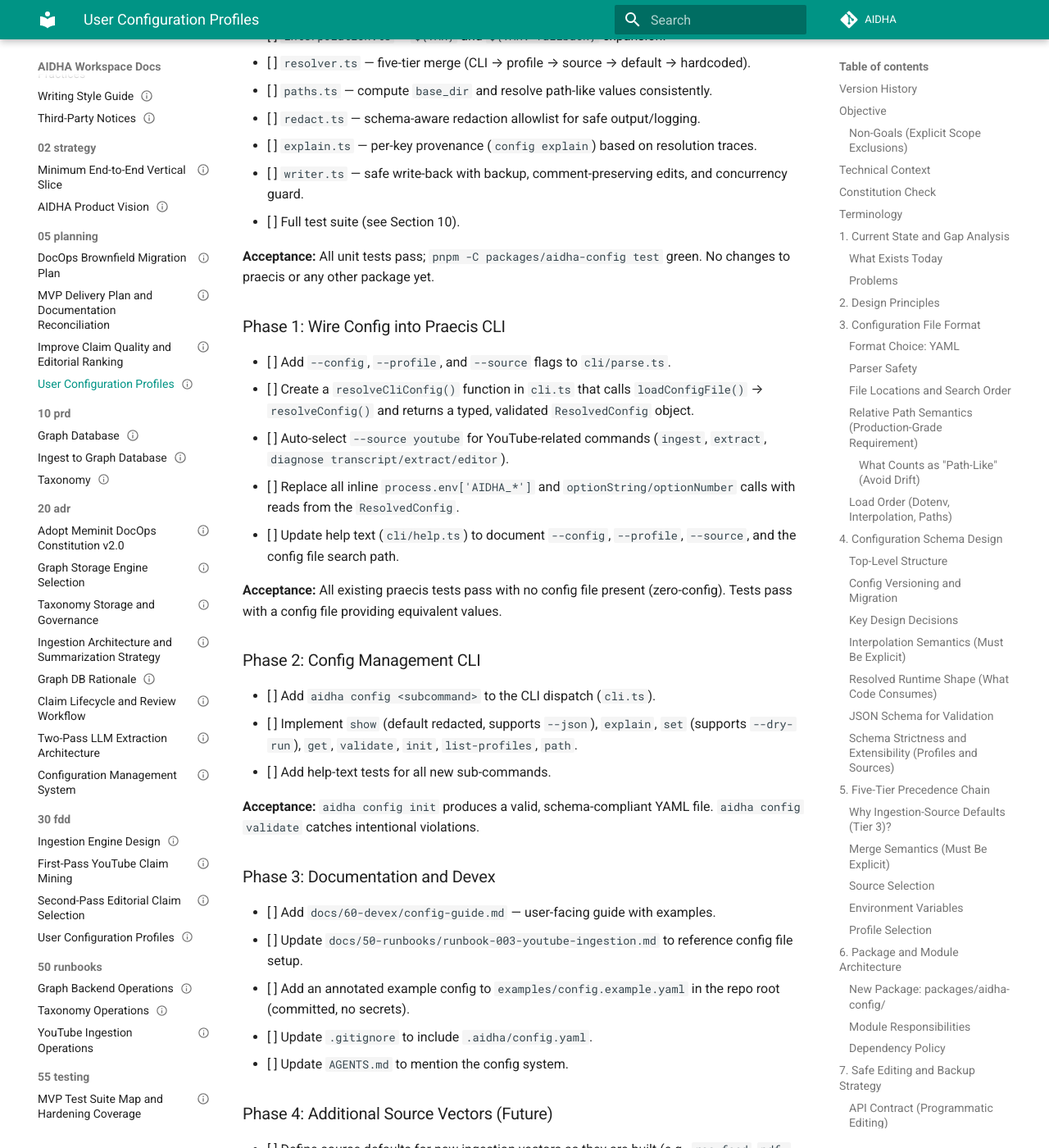
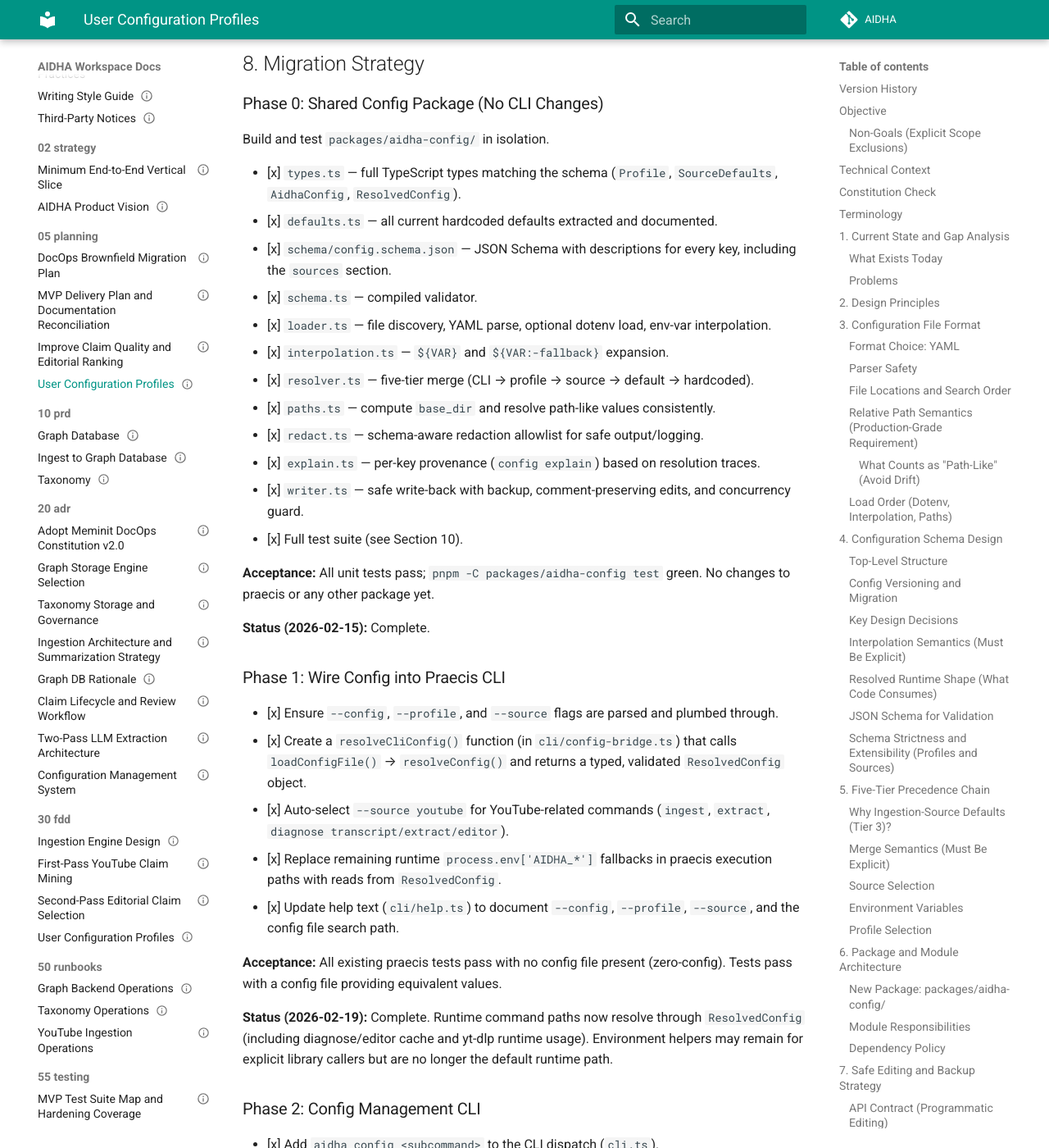
Before and after one commit to GitCmurf/AIDHA, an MkDocs documentation site: the page built from docs/05-planning/plan-005-user-configuration-profiles.md, in a window 1280 px wide and 1400 px high, scrolled down 17771 px. Shown: the whole window at 82% size. Built offline with MkDocs 1.6.1 and Material for MkDocs 9.7.7, drawn with Linux system fonts in a browser that asks for light colours; comment, search, counter and statistics services are not loaded; the version menu is left out; some of the changed text lies outside the part shown.

Commit message:
feat: implement phase 2B and add meminit check

```diff
--- a/docs/05-planning/plan-005-user-configuration-profiles.md
+++ b/docs/05-planning/plan-005-user-configuration-profiles.md
@@ -2,8 +2,8 @@
 document_id: AIDHA-PLAN-005
 owner: Repo Maintainers
 status: Draft
-version: "0.5"
-last_updated: 2026-02-14
+version: "0.9"
+last_updated: 2026-02-19
 title: User Configuration Profiles
 type: PLAN
 docops_version: "2.0"
@@ -15,8 +15,8 @@
 > **Owner:** Repo Maintainers
 > **Approvers:** —
 > **Status:** Draft
-> **Version:** 0.5
-> **Last Updated:** 2026-02-14
+> **Version:** 0.9
+> **Last Updated:** 2026-02-19
 > **Type:** PLAN
 
 # User Configuration Profiles
@@ -30,6 +30,10 @@
 | 0.3     | 2026-02-10 | AI     | Harden for production-grade config: path semantics, safe writes, `.env`, explainability, and strict-but-extensible schema. | — | Draft | — |
 | 0.4     | 2026-02-10 | AI     | Clarify dotenv/base_dir order, schema strictness for maps, path-like annotations, and decision consequences. | — | Draft | — |
 | 0.5     | 2026-02-14 | AI     | Document additionalProperties conversion behavior for config mutation. | — | Draft | — |
+| 0.6     | 2026-02-15 | AI     | Mark completed phases and record remaining gaps.                  | —         | Draft  | —         |
+| 0.7     | 2026-02-15 | AI     | Complete Phase 3 documentation items.                             | —         | Draft  | —         |
+| 0.8     | 2026-02-15 | AI     | Add scoped meminit check helper.                                 | —         | Draft  | —         |
+| 0.9     | 2026-02-19 | AI     | Close remaining Phase 1 runtime env fallback gaps in praecis runtime paths. | — | Draft | — |
 
 ## Objective
 
@@ -718,68 +722,84 @@
 
 Build and test `packages/aidha-config/` in isolation.
 
-- [ ] `types.ts` — full TypeScript types matching the schema (`Profile`,
+- [x] `types.ts` — full TypeScript types matching the schema (`Profile`,
       `SourceDefaults`, `AidhaConfig`, `ResolvedConfig`).
-- [ ] `defaults.ts` — all current hardcoded defaults extracted and documented.
-- [ ] `schema/config.schema.json` — JSON Schema with descriptions for every key,
+- [x] `defaults.ts` — all current hardcoded defaults extracted and documented.
+- [x] `schema/config.schema.json` — JSON Schema with descriptions for every key,
       including the `sources` section.
-- [ ] `schema.ts` — compiled validator.
-- [ ] `loader.ts` — file discovery, YAML parse, optional dotenv load, env-var interpolation.
-- [ ] `interpolation.ts` — `${VAR}` and `${VAR:-fallback}` expansion.
-- [ ] `resolver.ts` — five-tier merge (CLI → profile → source → default → hardcoded).
-- [ ] `paths.ts` — compute `base_dir` and resolve path-like values consistently.
-- [ ] `redact.ts` — schema-aware redaction allowlist for safe output/logging.
-- [ ] `explain.ts` — per-key provenance (`config explain`) based on resolution traces.
-- [ ] `writer.ts` — safe write-back with backup, comment-preserving edits, and concurrency guard.
-- [ ] Full test suite (see Section 10).
+- [x] `schema.ts` — compiled validator.
+- [x] `loader.ts` — file discovery, YAML parse, optional dotenv load, env-var interpolation.
+- [x] `interpolation.ts` — `${VAR}` and `${VAR:-fallback}` expansion.
+- [x] `resolver.ts` — five-tier merge (CLI → profile → source → default → hardcoded).
+- [x] `paths.ts` — compute `base_dir` and resolve path-like values consistently.
+- [x] `redact.ts` — schema-aware redaction allowlist for safe output/logging.
+- [x] `explain.ts` — per-key provenance (`config explain`) based on resolution traces.
+- [x] `writer.ts` — safe write-back with backup, comment-preserving edits, and concurrency guard.
+- [x] Full test suite (see Section 10).
 
 **Acceptance:** All unit tests pass; `pnpm -C packages/aidha-config test` green.
 No changes to praecis or any other package yet.
 
+**Status (2026-02-15):** Complete.
+
 ### Phase 1: Wire Config into Praecis CLI
 
-- [ ] Add `--config`, `--profile`, and `--source` flags to `cli/parse.ts`.
-- [ ] Create a `resolveCliConfig()` function in `cli.ts` that calls
+- [x] Ensure `--config`, `--profile`, and `--source` flags are parsed and plumbed through.
+- [x] Create a `resolveCliConfig()` function (in `cli/config-bridge.ts`) that calls
       `loadConfigFile()` → `resolveConfig()` and returns a typed, validated
       `ResolvedConfig` object.
-- [ ] Auto-select `--source youtube` for YouTube-related commands (`ingest`,
+- [x] Auto-select `--source youtube` for YouTube-related commands (`ingest`,
       `extract`, `diagnose transcript/extract/editor`).
-- [ ] Replace all inline `process.env['AIDHA_*']` and `optionString/optionNumber`
-      calls with reads from the `ResolvedConfig`.
-- [ ] Update help text (`cli/help.ts`) to document `--config`, `--profile`,
+- [x] Replace remaining runtime `process.env['AIDHA_*']` fallbacks in praecis
+      execution paths with reads from `ResolvedConfig`.
+- [x] Update help text (`cli/help.ts`) to document `--config`, `--profile`,
       `--source`, and the config file search path.
 
 **Acceptance:** All existing praecis tests pass with no config file present
 (zero-config). Tests pass with a config file providing equivalent values.
 
+**Status (2026-02-19):** Complete. Runtime command paths now resolve through
+`ResolvedConfig` (including diagnose/editor cache and yt-dlp runtime usage).
+Environment helpers may remain for explicit library callers but are no longer
+the default runtime path.
+
 ### Phase 2: Config Management CLI
 
-- [ ] Add `aidha config <subcommand>` to the CLI dispatch (`cli.ts`).
-- [ ] Implement `show` (default redacted, supports `--json`), `explain`, `set`
+- [x] Add `aidha config <subcommand>` to the CLI dispatch (`cli.ts`).
+- [x] Implement `show` (default redacted, supports `--json`), `explain`, `set`
       (supports `--dry-run`), `get`, `validate`, `init`, `list-profiles`, `path`.
-- [ ] Add help-text tests for all new sub-commands.
+- [x] Add help-text tests for all new sub-commands.
 
 **Acceptance:** `aidha config init` produces a valid, schema-compliant YAML file.
 `aidha config validate` catches intentional violations.
 
+**Status (2026-02-15):** Complete.
+
 ### Phase 3: Documentation and Devex
 
-- [ ] Add `docs/60-devex/config-guide.md` — user-facing guide with examples.
-- [ ] Update `docs/50-runbooks/runbook-003-youtube-ingestion.md` to reference
+- [x] Add `docs/60-devex/config-guide.md` — user-facing guide with examples.
+- [x] Update `docs/50-runbooks/runbook-003-youtube-ingestion.md` to reference
       config file setup.
-- [ ] Add an annotated example config to `examples/config.example.yaml` in the
+- [x] Add an annotated example config to `examples/config.example.yaml` in the
       repo root (committed, no secrets).
-- [ ] Update `.gitignore` to include `.aidha/config.yaml`.
-- [ ] Update `AGENTS.md` to mention the config system.
+- [x] Update `.gitignore` to include `.aidha/config.yaml`.
+- [x] Update `AGENTS.md` to mention the config system.
+- [x] Add a scoped DocOps check helper (`scripts/meminit-check.mjs`) for
+      path or glob filtering.
+
+**Status (2026-02-15):** Complete.
 
 ### Phase 4: Additional Source Vectors (Future)
 
 - [ ] Define source defaults for new ingestion vectors as they are built
       (e.g., `rss-feed`, `pdf-ingest`, `podcast`).
-- [ ] Consider `aidha config init --source <id>` to scaffold source-specific
+- [x] Consider `aidha config init --source <id>` to scaffold source-specific
       config sections.
 - [ ] Evaluate whether source-specific CLI sub-commands (e.g., `aidha rss`)
       should automatically register their source ID.
+
+**Status (2026-02-15):** Partially complete. RSS defaults and scaffolding exist.
+Additional sources and auto-registration for new commands remain future work.
 
 ---
 
```
Also changed, not shown: AGENTS.md (+2 -0 lines), docs/01-indices/catalog.json (+9 -9 lines), docs/05-planning/plan-002-mvp-delivery-and-documentation-reconciliation.md (+10 -9 lines), docs/50-runbooks/runbook-003-youtube-ingestion.md (+16 -4 lines), docs/60-devex/config-guide.md (+47 -26 lines), 14 other files.
